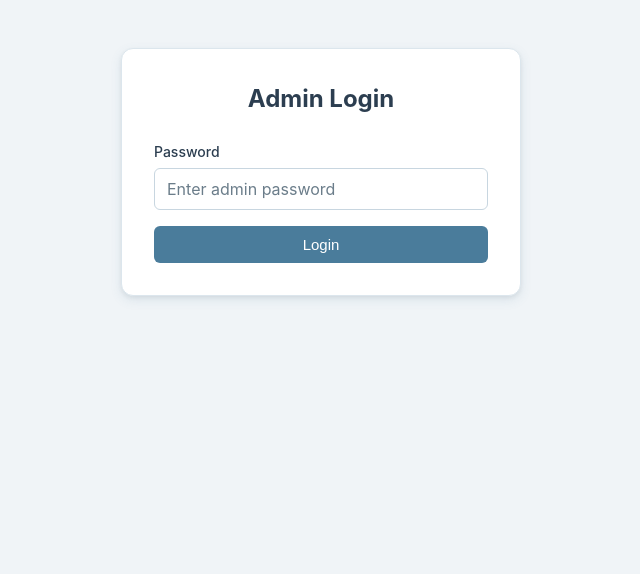
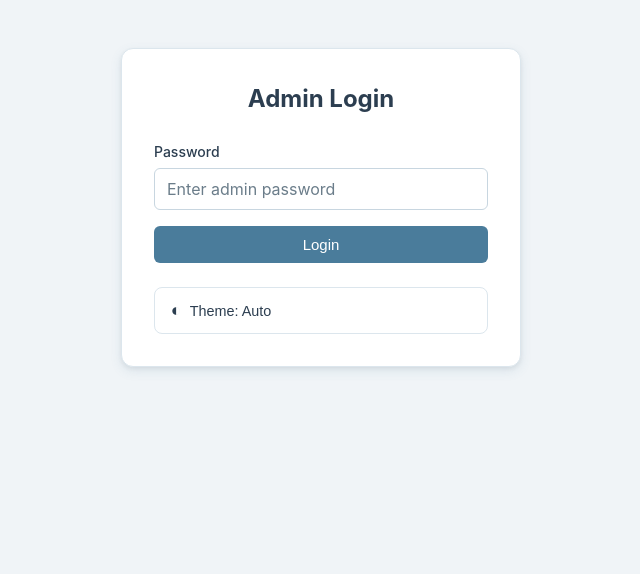
Before and after one commit to paf0186/pub_song_lyric_manager, a Node server app: page /admin in a window 1280 px wide. Shown: the top 574 px of the page, without its empty margins (319-959 px from the left). Run offline with Node 20, Linux system fonts and the light colour scheme.

Commit message:
Add dark mode toggle with auto/light/dark options
- Theme preference saved to localStorage, persists across pages
- Three modes: Auto (follows system), Light, Dark
- Toggle button in side menu on all public pages
- Toggle button in admin header and login screen
- Cycles through auto -> light -> dark -> auto

```diff
--- a/public/admin.html
+++ b/public/admin.html
@@ -17,6 +17,10 @@
             </div>
             <button type="submit" class="btn btn-primary btn-block">Login</button>
         </form>
+        <button class="theme-toggle" id="themeToggle" style="margin-top: 1.5rem;">
+            <span class="theme-toggle-icon">◐</span>
+            <span class="theme-toggle-text">Theme: Auto</span>
+        </button>
     </div>
 
     <!-- Admin Panel (hidden until login) -->
@@ -31,7 +35,10 @@
                     Back
                 </a>
                 <h1 class="header-title">Admin Panel</h1>
-                <button class="btn btn-secondary btn-small" id="logoutBtn">Logout</button>
+                <div style="display: flex; gap: 0.5rem;">
+                    <button class="btn btn-secondary btn-small" id="themeToggleBtn" title="Toggle theme">◐</button>
+                    <button class="btn btn-secondary btn-small" id="logoutBtn">Logout</button>
+                </div>
             </div>
         </header>
 
@@ -143,5 +150,23 @@
     <div class="toast-container" id="toastContainer"></div>
 
     <script src="/js/admin.js"></script>
+    <script src="/js/theme.js"></script>
+    <script>
+        // Hook up admin theme toggle button
+        const themeBtn = document.getElementById('themeToggleBtn');
+        if (themeBtn) {
+            function updateAdminThemeBtn() {
+                const pref = window.themeToggle.getPreference();
+                if (pref === 'auto') themeBtn.textContent = '◐';
+                else if (pref === 'light') themeBtn.textContent = '☀';
+                else themeBtn.textContent = '☾';
+            }
+            themeBtn.addEventListener('click', () => {
+                window.themeToggle.cycle();
+                updateAdminThemeBtn();
+            });
+            updateAdminThemeBtn();
+        }
+    </script>
 </body>
 </html>
--- a/public/css/styles.css
+++ b/public/css/styles.css
@@ -25,9 +25,29 @@
     --card-border: 1px solid var(--border-light);
 }
 
-/* Dark mode */
+/* Dark mode variables */
+:root.dark-mode {
+    --primary-color: #6a9fc0;
+    --primary-dark: #7ab0d0;
+    --primary-light: #2a3a48;
+    --secondary-color: #7a9ab5;
+    --background: #1a2028;
+    --card-bg: #242c36;
+    --text-primary: #e8ecf0;
+    --text-lyrics: #d0d8e0;
+    --text-secondary: #94a3b0;
+    --border-color: #3a4858;
+    --border-light: #324050;
+    --success-color: #5aaa7a;
+    --danger-color: #d06a6a;
+    --shadow: 0 2px 4px rgba(0, 0, 0, 0.2), 0 1px 2px rgba(0, 0, 0, 0.1);
+    --shadow-lg: 0 4px 12px rgba(0, 0, 0, 0.3), 0 2px 4px rgba(0, 0, 0, 0.15);
+    --card-border: 1px solid var(--border-color);
+}
+
+/* Auto dark mode (system preference) - only when no manual preference set */
 @media (prefers-color-scheme: dark) {
-    :root {
+    :root:not(.light-mode):not(.dark-mode) {
         --primary-color: #6a9fc0;
         --primary-dark: #7ab0d0;
         --primary-light: #2a3a48;
@@ -45,6 +65,30 @@
         --shadow-lg: 0 4px 12px rgba(0, 0, 0, 0.3), 0 2px 4px rgba(0, 0, 0, 0.15);
         --card-border: 1px solid var(--border-color);
     }
+}
+
+/* Theme toggle button */
+.theme-toggle {
+    display: flex;
+    align-items: center;
+    gap: 0.5rem;
+    padding: 0.75rem 1rem;
+    background: var(--card-bg);
+    border: var(--card-border);
+    border-radius: 8px;
+    color: var(--text-primary);
+    cursor: pointer;
+    font-size: 0.9rem;
+    width: 100%;
+    transition: background 0.2s;
+}
+
+.theme-toggle:hover {
+    background: var(--primary-light);
+}
+
+.theme-toggle-icon {
+    font-size: 1.1rem;
 }
 
 html {
--- /dev/null
+++ b/public/js/theme.js
@@ -0,0 +1,107 @@
+// Theme toggle functionality
+(function() {
+    const THEME_KEY = 'theme-preference';
+
+    // Get current effective theme
+    function getEffectiveTheme() {
+        const saved = localStorage.getItem(THEME_KEY);
+        if (saved === 'dark' || saved === 'light') {
+            return saved;
+        }
+        // Auto: check system preference
+        return window.matchMedia('(prefers-color-scheme: dark)').matches ? 'dark' : 'light';
+    }
+
+    // Apply theme to document
+    function applyTheme(theme) {
+        const root = document.documentElement;
+        root.classList.remove('dark-mode', 'light-mode');
+
+        if (theme === 'dark') {
+            root.classList.add('dark-mode');
+        } else if (theme === 'light') {
+            root.classList.add('light-mode');
+        }
+        // If 'auto', no class is added - CSS media query handles it
+    }
+
+    // Get saved preference (dark/light/auto)
+    function getSavedPreference() {
+        return localStorage.getItem(THEME_KEY) || 'auto';
+    }
+
+    // Cycle through: auto -> light -> dark -> auto
+    function cycleTheme() {
+        const current = getSavedPreference();
+        let next;
+
+        if (current === 'auto') {
+            next = 'light';
+        } else if (current === 'light') {
+            next = 'dark';
+        } else {
+            next = 'auto';
+        }
+
+        localStorage.setItem(THEME_KEY, next);
+        applyTheme(next === 'auto' ? null : next);
+        updateToggleButton();
+        return next;
+    }
+
+    // Update toggle button text/icon
+    function updateToggleButton() {
+        const btn = document.getElementById('themeToggle');
+        if (!btn) return;
+
+        const pref = getSavedPreference();
+        const icon = btn.querySelector('.theme-toggle-icon');
+        const text = btn.querySelector('.theme-toggle-text');
+
+        if (pref === 'auto') {
+            if (icon) icon.textContent = '◐';
+            if (text) text.textContent = 'Theme: Auto';
+        } else if (pref === 'light') {
+            if (icon) icon.textContent = '☀';
+            if (text) text.textContent = 'Theme: Light';
+        } else {
+            if (icon) icon.textContent = '☾';
+            if (text) text.textContent = 'Theme: Dark';
+        }
+    }
+
+    // Initialize on page load
+    function init() {
+        const pref = getSavedPreference();
+        if (pref !== 'auto') {
+            applyTheme(pref);
+        }
+
+        // Set up toggle button if it exists
+        const btn = document.getElementById('themeToggle');
+        if (btn) {
+            btn.addEventListener('click', cycleTheme);
+            updateToggleButton();
+        }
+    }
+
+    // Apply immediately to prevent flash
+    const pref = getSavedPreference();
+    if (pref !== 'auto') {
+        applyTheme(pref);
+    }
+
+    // Full init after DOM ready
+    if (document.readyState === 'loading') {
+        document.addEventListener('DOMContentLoaded', init);
+    } else {
+        init();
+    }
+
+    // Export for external use
+    window.themeToggle = {
+        cycle: cycleTheme,
+        getPreference: getSavedPreference,
+        getEffective: getEffectiveTheme
+    };
+})();
```
Also changed, not shown: public/catalog.html (+6 -1 lines), public/index.html (+6 -1 lines), public/list.html (+6 -1 lines).
